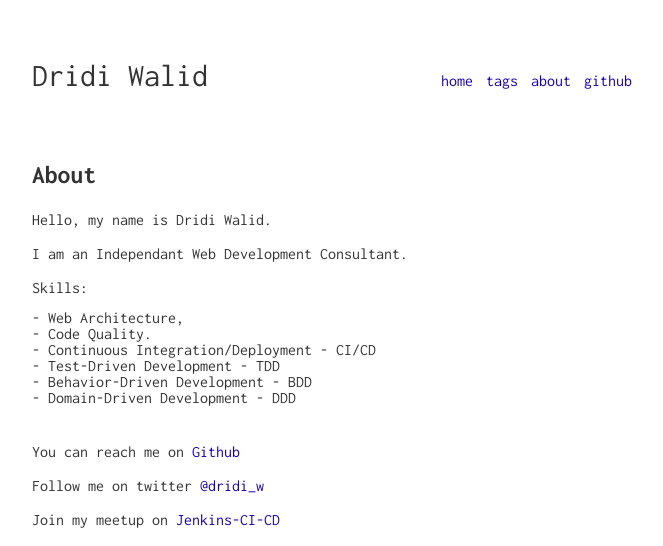
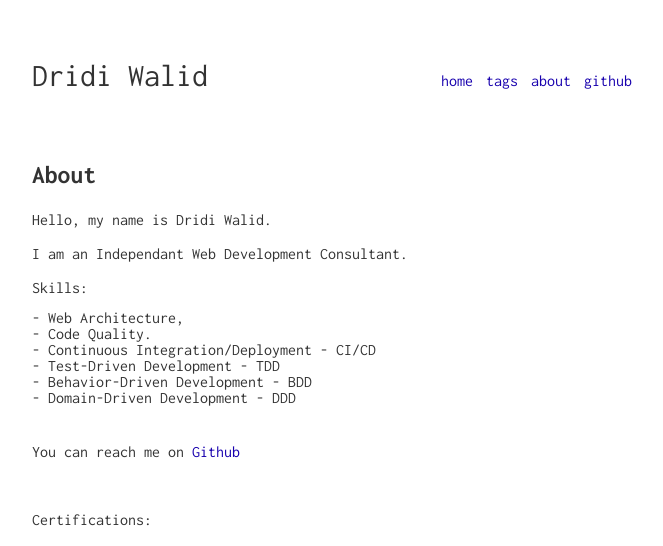
Before and after one commit to Heru-Luin/dridi-walid.github.io, a Jekyll site: the page built from me/index.md, in a window 1280 px wide. Shown: the top 546 px of the page, without its empty margins (308-971 px from the left). Built offline with Jekyll 4.4.1, drawn with Linux system fonts in a browser that asks for light colours; some of the changed text lies outside the part shown.

Commit message:
Refacto /me page

```diff
--- a/me/index.md
+++ b/me/index.md
@@ -19,16 +19,6 @@ Skills:
 
 You can reach me on [Github](http://github.com/dridi-walid){:target="_blank"}
 
-Follow me on twitter [@dridi_w](https://twitter.com/dridi_w){:target="_blank"}
-
-Join my meetup on [Jenkins-CI-CD](https://www.meetup.com/fr-FR/Jenkins-CI-CD){:target="_blank"}
-
-Subscribe to my courses [Udemy](https://www.udemy.com/user/dridiwalid2){:target="_blank"}
-
-Watch my weekly tips [Youtube](https://www.youtube.com/channel/UCyLKGTgJ09tb-XkgA-QXbzw){:target="_blank"}
-
-Find my slides on [Slideshare](https://fr.slideshare.net/dridiwalid5){:target="_blank"}
-
 <br />
 
 Certifications:
```
